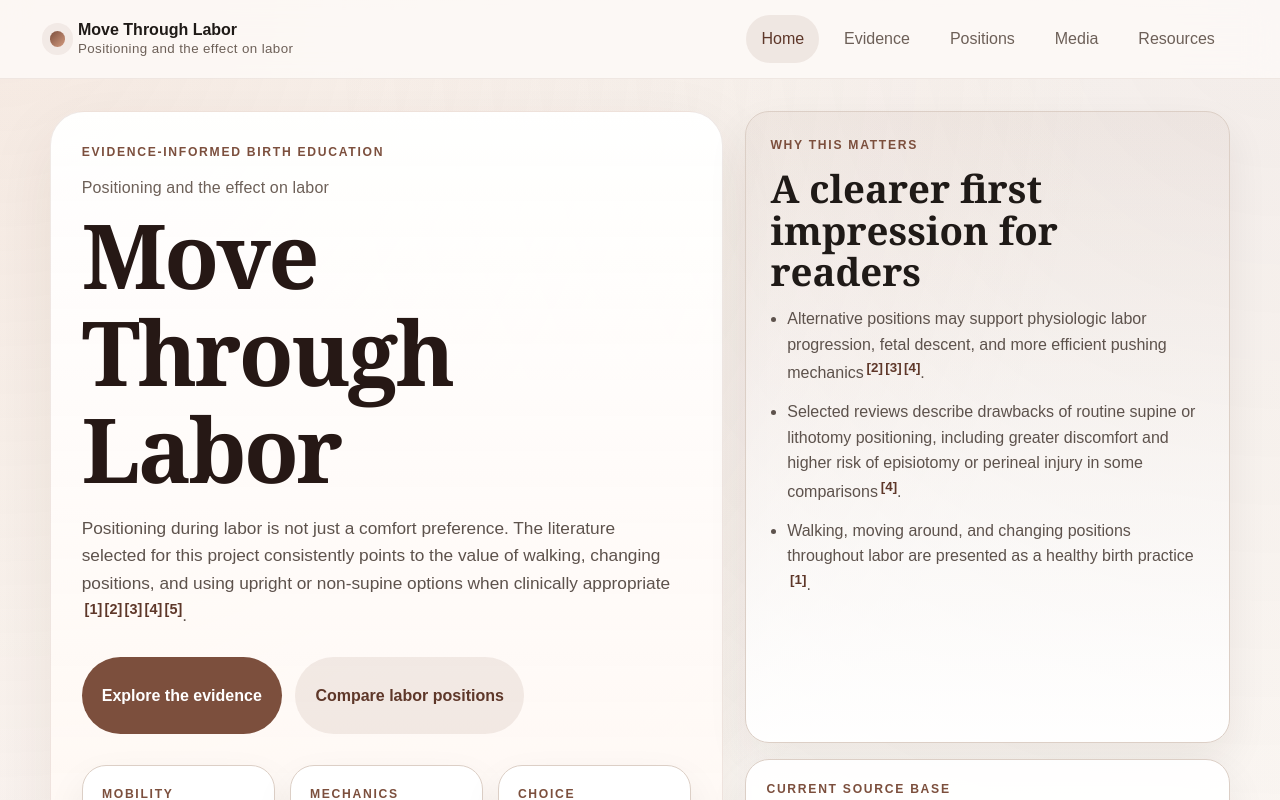
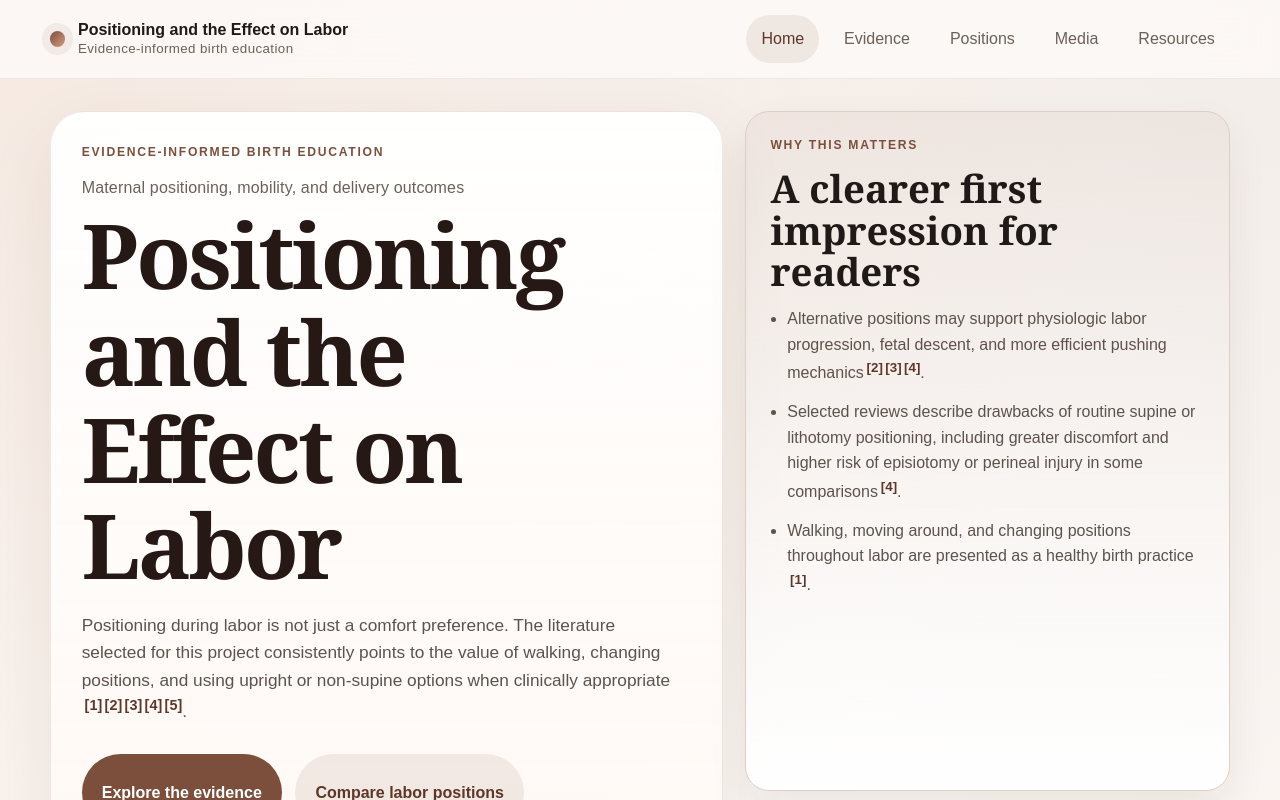
Before and after one commit to kkoly10/QC-preview-, a Next.js app: page /move-through-labor in a window 1280 px wide. Shown: the top 800 px of the page. Built offline with nearby package versions, Linux system fonts and the light colour scheme.

Commit message:
Rename site to Positioning and the Effect on Labor

```diff
--- a/app/layout.tsx
+++ b/app/layout.tsx
@@ -2,7 +2,7 @@ import type { Metadata } from 'next';
 import type { ReactNode } from 'react';
 
 export const metadata: Metadata = {
-  title: 'Move Through Labor',
+  title: 'Positioning and the Effect on Labor',
   description:
     'An evidence-based educational website about maternal positioning during labor, birth options, and why movement matters.',
 };
--- a/app/move-through-labor/_components/SiteFooter.tsx
+++ b/app/move-through-labor/_components/SiteFooter.tsx
@@ -4,7 +4,7 @@ export function SiteFooter() {
   return (
     <footer className={styles.footer}>
       <div className={`${styles.container} ${styles.footerInner}`}>
-        <p className={styles.p}>Move Through Labor</p>
+        <p className={styles.p}>Positioning and the Effect on Labor</p>
         <p className={styles.p}>
           Educational content only. This website supports informed conversations and does not replace individualized medical care.
         </p>
--- a/app/move-through-labor/_components/SiteHeader.tsx
+++ b/app/move-through-labor/_components/SiteHeader.tsx
@@ -21,8 +21,8 @@ export function SiteHeader() {
         <Link href="/move-through-labor" className={styles.brand}>
           <span className={styles.brandDot} aria-hidden="true" />
           <span className={styles.brandText}>
-            Move Through Labor
-            <small>Positioning and the effect on labor</small>
+            Positioning and the Effect on Labor
+            <small>Evidence-informed birth education</small>
           </span>
         </Link>
 
--- a/app/move-through-labor/layout.tsx
+++ b/app/move-through-labor/layout.tsx
@@ -5,7 +5,7 @@ import { SiteFooter } from './_components/SiteFooter';
 import { SiteHeader } from './_components/SiteHeader';
 
 export const metadata: Metadata = {
-  title: 'Move Through Labor',
+  title: 'Positioning and the Effect on Labor',
   description:
     'An evidence-based educational website about maternal positioning during labor, birth options, and why movement matters.',
 };
--- a/app/move-through-labor/page.tsx
+++ b/app/move-through-labor/page.tsx
@@ -13,8 +13,8 @@ export default function HomePage() {
         <div className={`${styles.container} ${styles.heroShell}`}>
           <div className={styles.heroCopy}>
             <p className={styles.eyebrow}>Evidence-informed birth education</p>
-            <p className={styles.heroSubline}>Positioning and the effect on labor</p>
-            <h1 className={styles.displayTitle}>Move Through Labor</h1>
+            <p className={styles.heroSubline}>Maternal positioning, mobility, and delivery outcomes</p>
+            <h1 className={styles.displayTitle}>Positioning and the Effect on Labor</h1>
             <p className={styles.heroLead}>
               Positioning during labor is not just a comfort preference. The literature selected for
               this project consistently points to the value of walking, changing positions, and using
```
Also changed, not shown: 1 other file (tests, documents, lock files or other folders).
